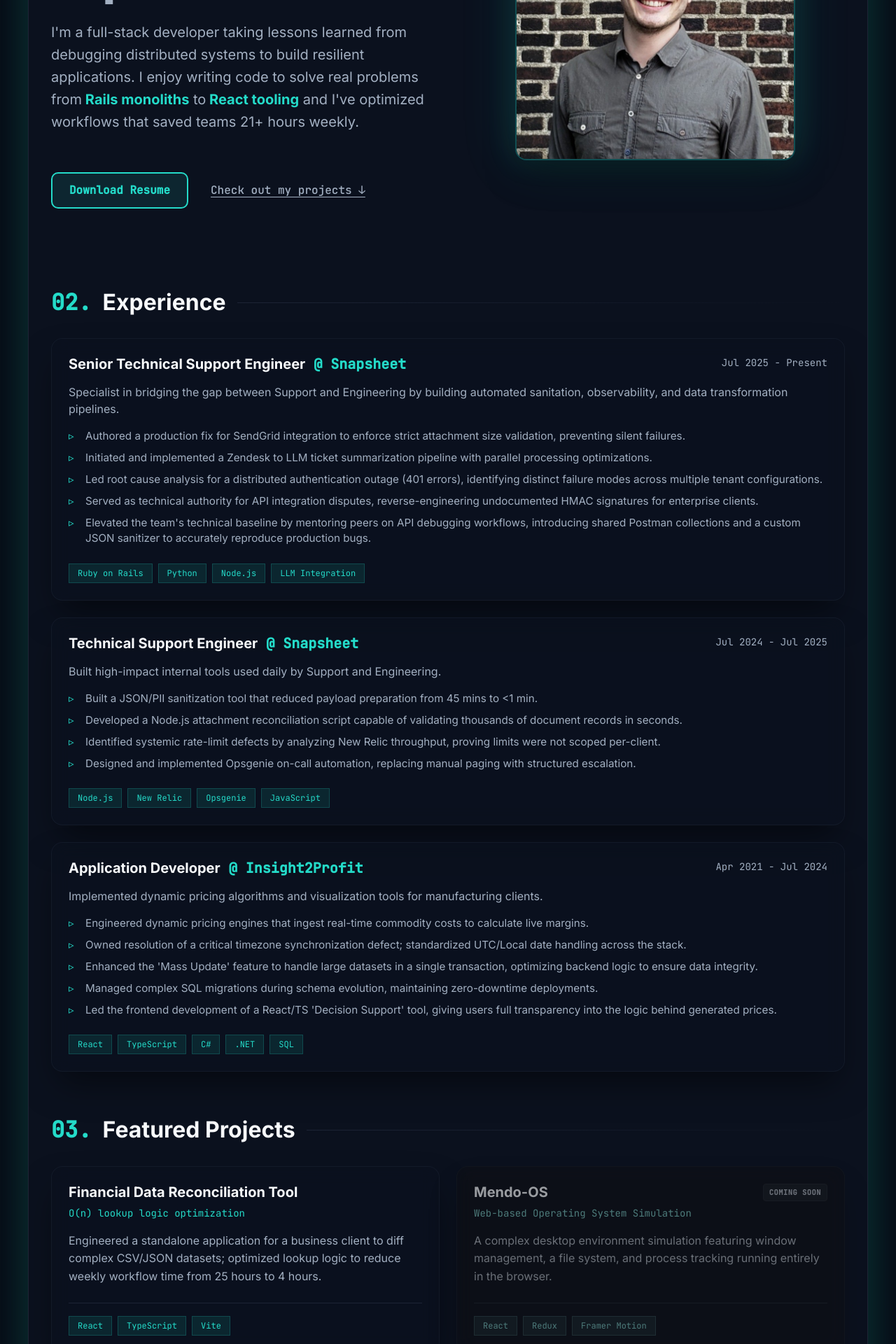
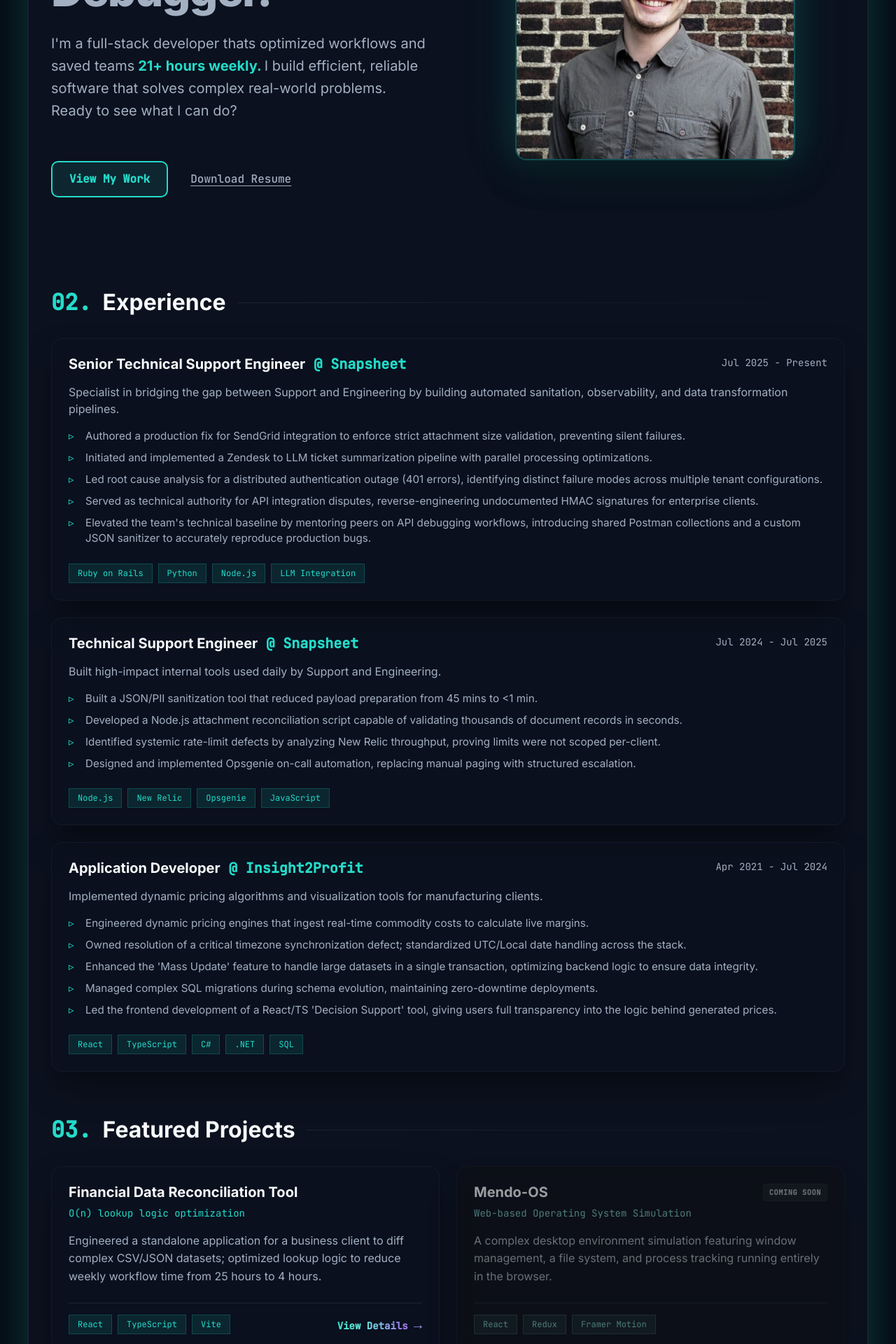
Before and after one commit to danny-mendoza1/mendo-os, a React (Vite) app: page / in a window 1280 px wide. Shown: the part 400-2320 px from the top of the page at 70% size. Built offline with nearby package versions, Linux system fonts and the light colour scheme.

Commit message:
updates wording in about section, makes featured project card stand out more with animated view details

```diff
--- a/src/pages/Home/components/About.tsx
+++ b/src/pages/Home/components/About.tsx
@@ -11,22 +11,20 @@
         <h1 className={styles.title}>
           {personalInfo.name}.
           <br />
-          <span className={styles.highlight}>I debug the impossible.</span>
+          <span className={styles.highlight}>The Forensic Debugger.</span>
         </h1>
         <p className={styles.description}>
-          I'm a full-stack developer taking lessons learned from debugging distributed systems to
-          build resilient applications. I enjoy writing code to solve real problems from
-          <strong className="text-primary"> Rails monoliths</strong> to
-          <strong className="text-primary"> React tooling</strong> and I've optimized workflows that
-          saved teams 21+ hours weekly.
+          I'm a full-stack developer thats optimized workflows and saved teams
+          <strong className="text-primary"> 21+ hours weekly. </strong>I build efficient, reliable
+          software that solves complex real-world problems. Ready to see what I can do?
         </p>
 
         <div className={styles.actions}>
-          <Button variant="primary" href="/Walter_Mendoza_Resume.pdf" target="_blank">
+          <Button variant="primary" href="#projects">
+            View My Work
+          </Button>
+          <Button variant="secondary" href="/Walter_Mendoza_Resume.pdf" target="_blank">
             Download Resume
-          </Button>
-          <Button variant="secondary" href="#projects">
-            Check out my projects ↓
           </Button>
         </div>
       </div>
--- a/src/pages/Home/components/Projects.module.css
+++ b/src/pages/Home/components/Projects.module.css
@@ -80,17 +80,44 @@
   border: 1px solid hsl(var(--color-primary) / 0.2);
 }
 
-.arrow {
-  color: hsl(var(--color-primary));
-  font-size: 1.25rem;
-  opacity: 0;
-  transform: translateX(-10px);
-  transition: all var(--transition-base);
+.viewDetails {
+  display: inline-block;
+  font-family: var(--font-mono);
+  font-size: 0.875rem;
+  font-weight: 600;
+  line-height: 1.2;
+  background: linear-gradient(
+    90deg,
+    hsl(174 72% 50%),
+    hsl(174 72% 65%),
+    hsl(262 83% 70%),
+    hsl(174 72% 65%),
+    hsl(174 72% 50%)
+  );
+  background-size: 200% 100%;
+  -webkit-background-clip: text;
+  background-clip: text;
+  -webkit-text-fill-color: transparent;
+  animation: shimmer 3s linear infinite;
+  transition: transform var(--transition-base);
 }
 
-.projectCard:hover .arrow {
-  opacity: 1;
-  transform: translateX(0);
+.arrowLarge {
+  font-size: 1.25rem;
+}
+
+.projectCard:hover .viewDetails {
+  animation-direction: reverse;
+  transform: translateX(2px);
+}
+
+@keyframes shimmer {
+  0% {
+    background-position: 200% center;
+  }
+  100% {
+    background-position: -200% center;
+  }
 }
 
 .disabledCard {
@@ -106,9 +133,6 @@
   border-color: hsl(var(--color-border));
 }
 
-.disabledCard:hover .arrow {
-  opacity: 0;
-}
 
 .badge {
   display: inline-block;
--- a/src/pages/Home/components/Projects.tsx
+++ b/src/pages/Home/components/Projects.tsx
@@ -55,7 +55,11 @@
                   ))}
                 </div>
 
-                <span className={styles.arrow}>→</span>
+                {!project.comingSoon && (
+                  <span className={styles.viewDetails}>
+                    View Details <span className={styles.arrowLarge}>→</span>
+                  </span>
+                )}
               </div>
             </Card>
           </div>
```
